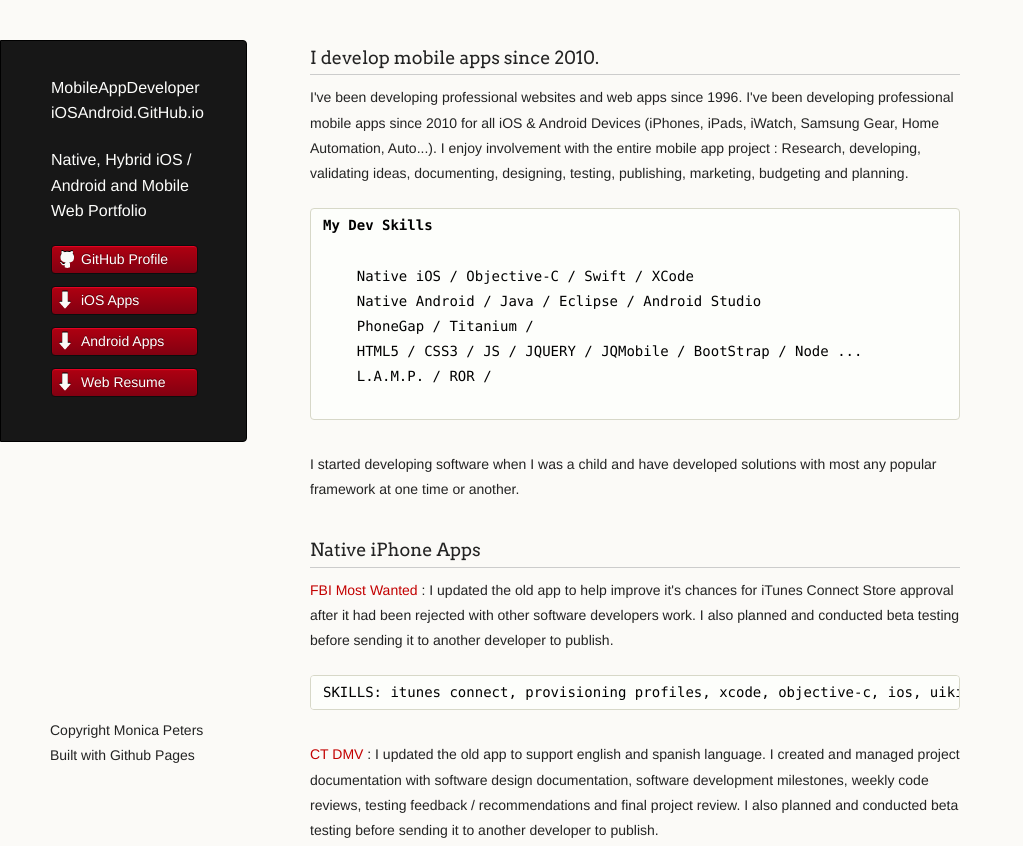
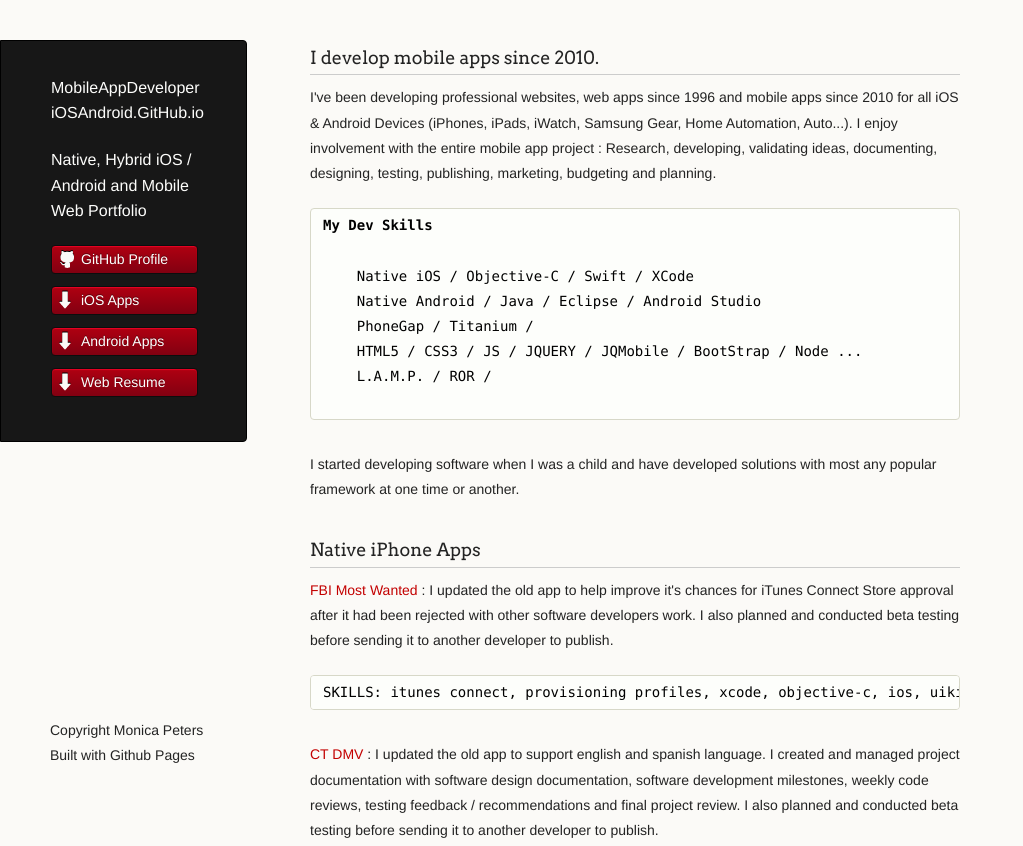
Before and after one commit to MobileAppDeveloperiOSAndroid/MobileAppDeveloperiOSAndroid.github.io, a plain HTML site: page index.html in a window 1280 px wide. Shown: the top 846 px of the page, without its empty margins (0-1023 px from the left). Drawn offline with Linux system fonts and the light colour scheme.

Commit message:
updated text

```diff
--- a/index.html
+++ b/index.html
@@ -33,7 +33,7 @@
         <h3>
 <a id="welcome-to-github-pages" class="anchor" href="#welcome-to-github-pages" aria-hidden="true"><span class="octicon octicon-link"></span></a>I develop mobile apps since 2010.</h3>
 
-<p>I've been developing professional websites and web apps since 1996. I've been developing professional mobile apps since 2010 for all iOS & Android Devices (iPhones, iPads, iWatch, Samsung Gear, Home Automation, Auto...). I enjoy involvement with the entire mobile app project : Research, developing, validating ideas, documenting, designing, testing, publishing, marketing, budgeting and planning.</p>
+<p>I've been developing professional websites, web apps since 1996 and mobile apps since 2010 for all iOS & Android Devices (iPhones, iPads, iWatch, Samsung Gear, Home Automation, Auto...). I enjoy involvement with the entire mobile app project : Research, developing, validating ideas, documenting, designing, testing, publishing, marketing, budgeting and planning.</p>
 
 <pre><strong>My Dev Skills</strong>
   <code>
```
